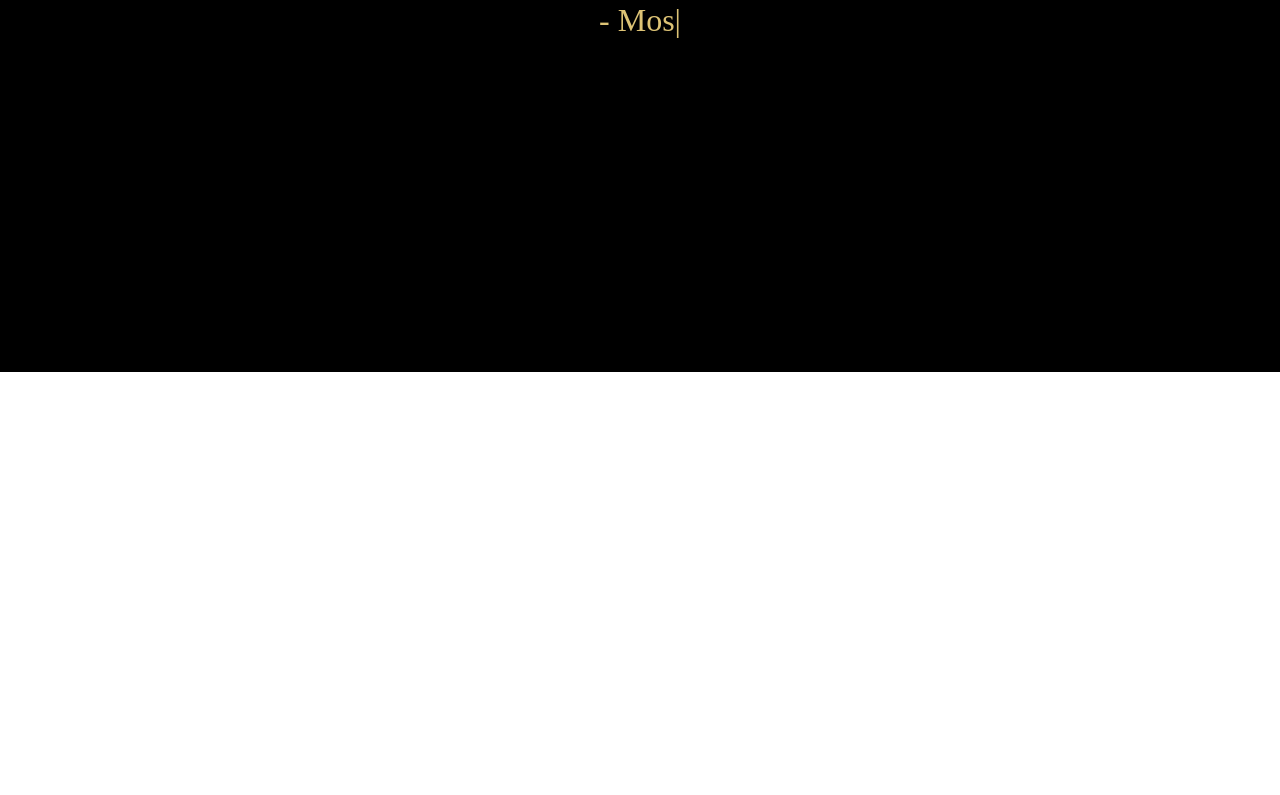
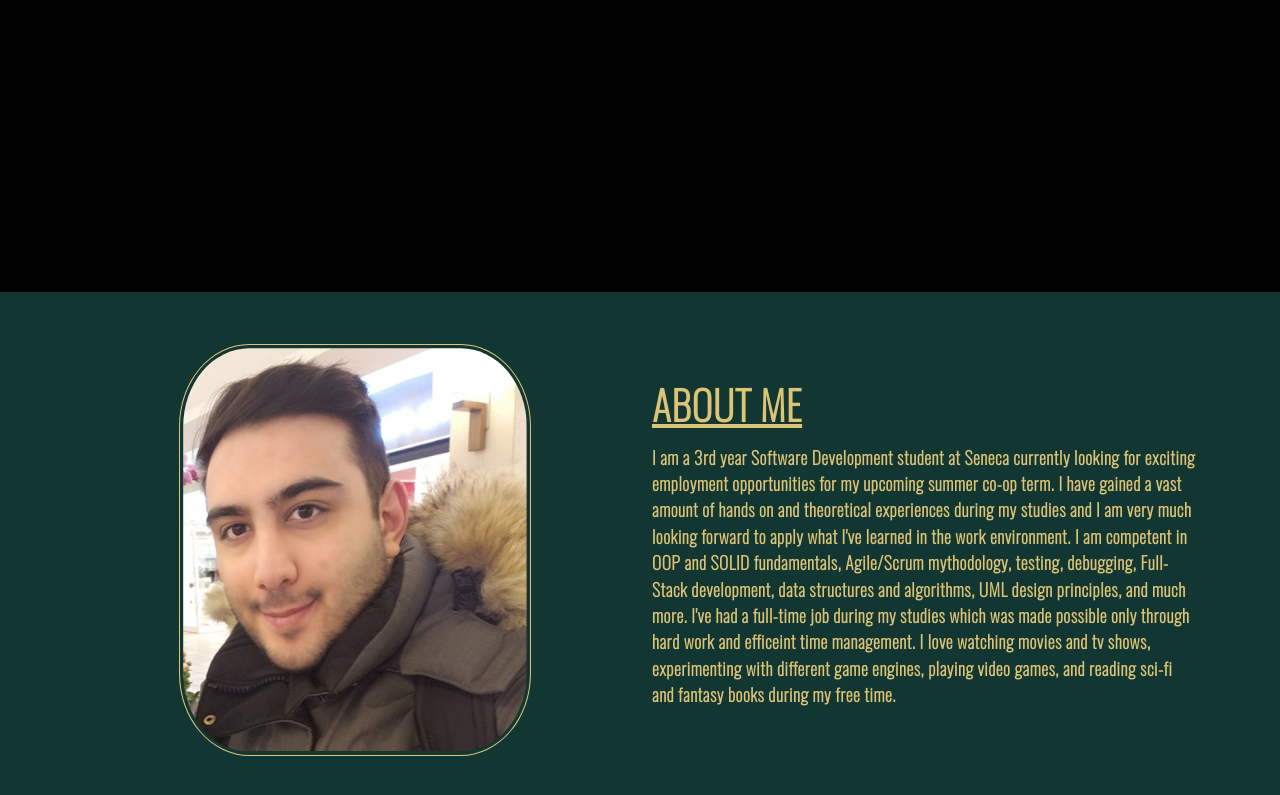
Before and after one commit to Amir-Helali/personal-website, a React (Create React App) app: page / in a window 1280 px wide. Shown: the part 501-1296 px from the top of the page. Before the commit the page ends 873 px from the top, so only its background shows below. Built offline with nearby package versions, Linux system fonts and the light colour scheme.

Commit message:
About Me Component Finished

```diff
--- a/src/App.css
+++ b/src/App.css
@@ -57,7 +57,7 @@ nav ul li {
   background-color: rgb(0, 0, 0);
   background-size: cover;
   background-position: center;
-  height: 100vh;
+  height: 90vh;
 }
 
 .main-info{
@@ -81,3 +81,43 @@ nav ul li {
   font-size: 2rem;
   color: var(--prime-gold);
 }
+
+/**********ABOUT ME**********/
+
+.profile-img{
+  width: 22rem;
+  padding: 0.2rem;
+  border-radius: 20%;
+  border: 1px solid var(--prime-gold);
+}
+
+.photo-wrap{
+  display: flex;
+  justify-content: center;
+  align-items: center;
+}
+
+.container-bg{
+  background-color: var(--prime-green);
+  font-family: "Oswald";
+  font-size: 1.1rem;
+  letter-spacing: 0.0375rem;
+}
+
+.about{
+  color: var(--prime-gold);
+  text-transform: uppercase;
+}
+
+.aboutme-par{
+  display: flex;
+  justify-content: center;
+  align-items: center;
+  font-weight: bold;
+  color: var(--prime-gold);
+  line-height: 1.5;
+}
+
+.about-block{
+  margin-top: 2.5rem;
+}
--- a/src/App.js
+++ b/src/App.js
@@ -2,11 +2,13 @@ import './App.css';
 import "bootstrap/dist/css/bootstrap.min.css";
 import Navbar from "./components/Navbar";
 import Header from "./components/Header";
+import AboutMe from './components/AboutMe';
 function App() {
   return (
     <>
       <Navbar></Navbar>
       <Header></Header>
+      <AboutMe></AboutMe>
     </>
   );
 }
--- /dev/null
+++ b/src/components/AboutMe.js
@@ -0,0 +1,32 @@
+import React from 'react';
+import pic from "../aboutMe.jpg";
+
+const AboutMe = () => {
+    return (
+        <div className='container-bg'>
+            <div className='container py-5'>
+            <div className='row'>
+                <div className='col-lg-6 col-xm-12'>
+                    <div className='photo-wrap mb-5 mt-1'>
+                        <img className='profile-img' src={pic} alt='Amirreza...'/>
+                    </div>
+                </div>
+                <div className='col-lg-6 col-xm-12'>
+                    <div className='about-block'>
+                        <h1 className='about'><b><u>About Me</u></b></h1>
+                        <p className='aboutme-par mt-3'>
+                            I am a 3rd year Software Development student at Seneca currently looking for exciting employment opportunities for my upcoming summer co-op term.
+                            I have gained a vast amount of hands on and theoretical experiences during my studies and I am very much looking forward to apply what I've learned in the work environment.
+                            I am competent in OOP and SOLID fundamentals, Agile/Scrum mythodology, testing, debugging, Full-Stack development, data structures and algorithms, UML design principles, and much more.
+                            I've had a full-time job during my studies which was made possible only through hard work and efficeint time management. I love watching movies and tv shows, experimenting with different game engines, playing video games, and reading sci-fi and fantasy books during my free time.
+
+                        </p>
+                    </div>
+                </div>
+            </div>
+            </div>
+        </div>
+    )
+}
+
+export default AboutMe
```
Also changed, not shown: src/aboutMe.jpg (added).
